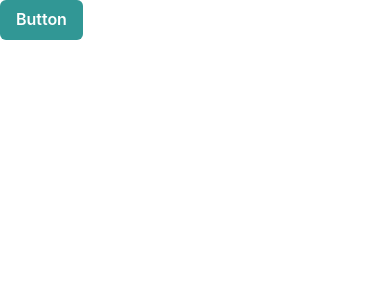
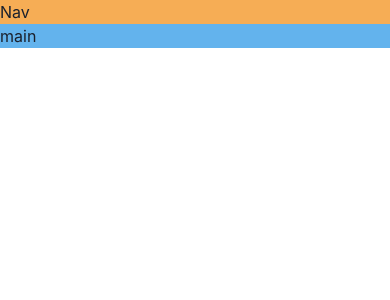
Before and after one commit to ankitshukla20/play-pulse, a React (Vite) app: page / in a window 390 px wide. Shown: the top 300 px of the page. Built offline with nearby package versions, Linux system fonts and the light colour scheme.

Commit message:
Build responsive layout

```diff
--- a/src/App.tsx
+++ b/src/App.tsx
@@ -1,6 +1,25 @@
-import { Button } from "@chakra-ui/react";
+import { Grid, GridItem, Show } from "@chakra-ui/react";
 const App = () => {
-  return <Button colorScheme="teal">Button</Button>;
+  return (
+    <Grid
+      templateAreas={{
+        base: `"nav" "main"`,
+        lg: `"nav nav" "aside main"`,
+      }}
+    >
+      <GridItem area={"nav"} bg={"orange.300"}>
+        Nav
+      </GridItem>
+      <Show above="lg">
+        <GridItem area={"aside"} bg={"pink.300"}>
+          Side bar
+        </GridItem>
+      </Show>
+      <GridItem area={"main"} bg={"blue.300"}>
+        main
+      </GridItem>
+    </Grid>
+  );
 };
 
 export default App;
```
